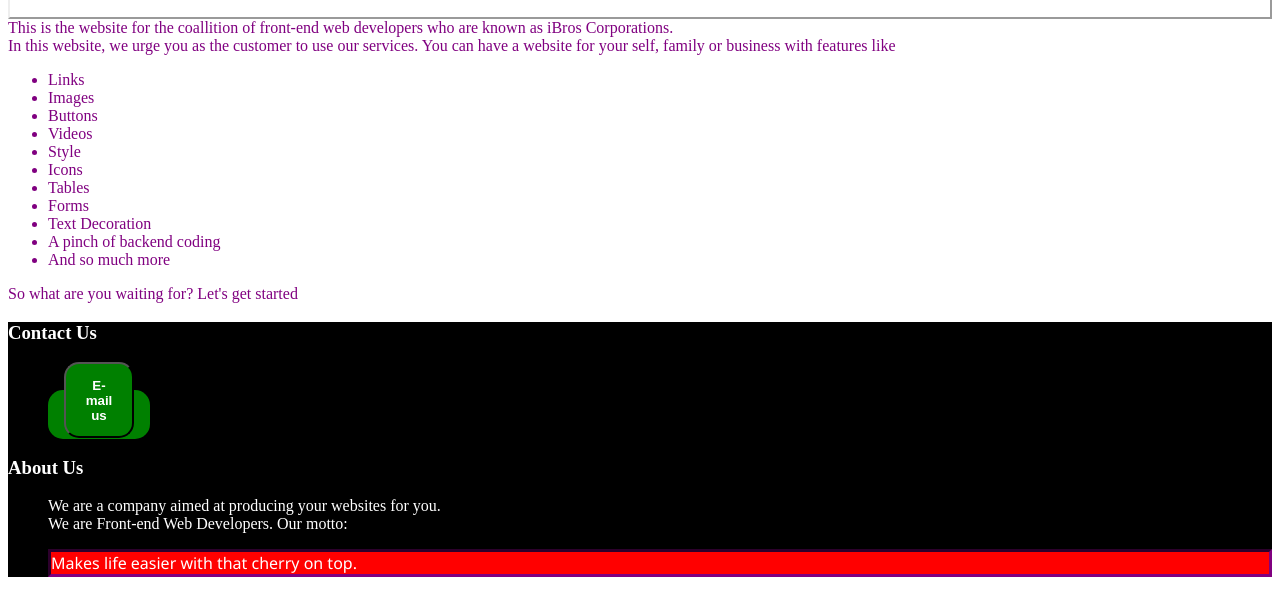
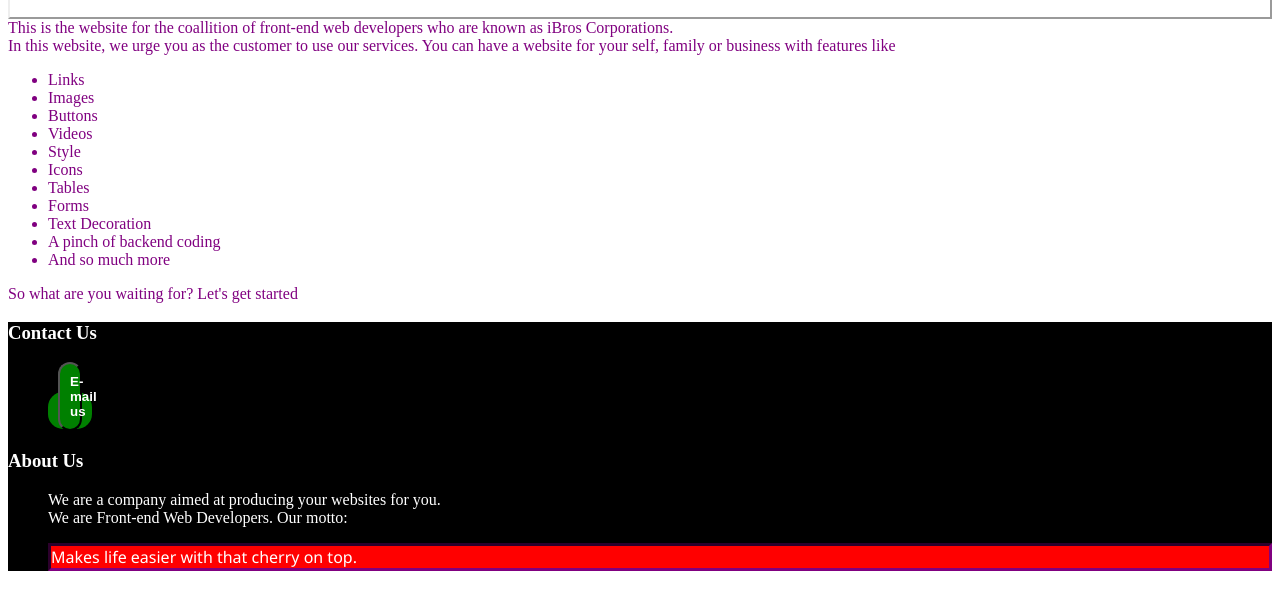
Before and after one commit to espejo002/iBrosDev, a plain HTML site: page index.html in a window 1280 px wide. Shown: the part 128-744 px from the top of the page. Drawn offline with Linux system fonts and the light colour scheme.

Commit message:
Update styles.css

```diff
--- a/styles.css
+++ b/styles.css
@@ -14,12 +14,12 @@
     background-color: green;
     color: white;
     text-decoration: none;
-    width: 70px;
+    width: 10px;
     height: 30px
     text-align: center;
     font-family: Arial, Helvetica, sans-serif;
     font-weight: bold;
-    padding: 1em;
+    padding: 10px;
     border-radius: 15px;
 }
 
```
